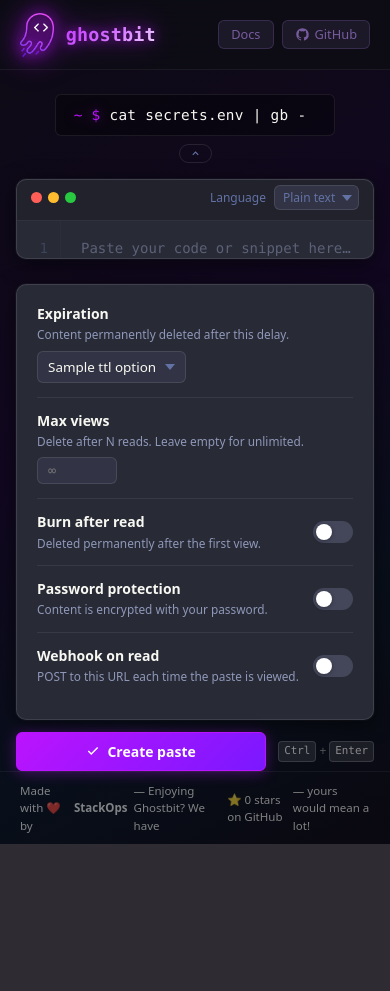
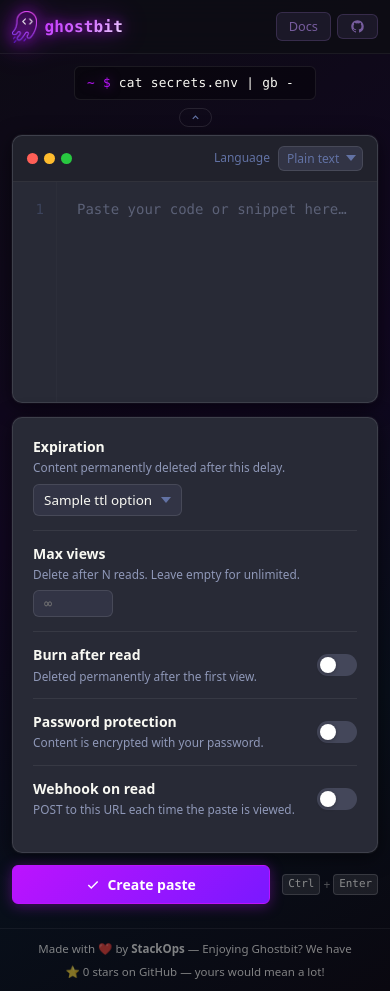
Before and after one commit to stackopshq/ghostbit, a Python web app: template templates/index.html in a window 390 px wide. Before the commit the page ends 844 px from the top, so only its background shows below. Run offline with Jinja, Linux system fonts and the light colour scheme; the template is opened without the code that fills it: most values are stand-ins (such as "Sample title", 1, 10 or a date in 2020).

Commit message:
fix: responsive mobile layout for index page and header
- Header: reduce height to 54px, smaller logo, hide GitHub button text
  (icon only) on narrow screens to prevent overflow
- Index layout: switch from fixed 100vh/overflow:hidden to scrollable
  on mobile so editor and options aren't squished
- Terminal hero: constrain width and clip overflow on small screens
- Footer: flex-wrap + centered text to prevent overflow
- Paste page: adjust top padding to match new header height

```diff
--- a/static/style.css
+++ b/static/style.css
@@ -1117,13 +1117,36 @@ kbd {
 
 /* ── Responsive ─────────────────────────────────────────────────────────────── */
 @media (max-width: 760px) {
-  .index-form { flex-direction: column; padding: 0 16px; }
-  .index-sidebar { flex: none; }
+  /* ── Header ── */
+  header { height: 54px; padding: 0 12px; }
+  .logo { font-size: 1rem; gap: 8px; }
+  .logo img { height: 32px; }
+  /* GitHub button: icon only — hide label text */
+  .btn-new [data-label] { display: none; }
+  /* Tighter gap between header buttons */
+  .header-actions { gap: 6px; }
+
+  /* ── Index layout: scrollable instead of fixed 100vh ── */
+  .index-layout { height: auto; min-height: 100vh; overflow: visible; padding-top: 54px; }
+  .index-hero { padding: 12px 16px 8px; }
+  .terminal-hero { font-size: 0.8rem; padding: 7px 12px; max-width: 100%; overflow: hidden; text-overflow: ellipsis; white-space: nowrap; }
+
+  /* ── Form ── */
+  .index-form { flex-direction: column; padding: 0 12px 24px; flex: none; gap: 14px; }
+  .index-sidebar { flex: none; width: 100%; }
+  .card-editor { flex: none; }
+  .editor-body { min-height: 220px; height: 220px; }
+  textarea { min-height: 220px; }
+
+  /* ── Submit row ── */
   .form-actions { flex-direction: row; align-items: center; }
-  .form-actions .btn-primary { width: auto; flex: 1; }
-  .editor-body { min-height: 280px; height: 280px; }
-  textarea { min-height: 280px; }
-  .paste-layout { padding-top: 64px; padding-left: 14px; padding-right: 14px; }
+  .form-actions .btn-primary { width: auto; flex: 1; justify-content: center; }
+
+  /* ── Footer ── */
+  .site-footer { flex-wrap: wrap; justify-content: center; text-align: center; padding: 10px 16px; gap: 3px; line-height: 1.7; }
+
+  /* ── Paste page ── */
+  .paste-layout { padding-top: 60px; padding-left: 14px; padding-right: 14px; }
   .paste-inbar { flex-direction: column; align-items: flex-start; gap: 6px; }
   .paste-inbar-actions { align-self: flex-end; }
 }
--- a/templates/base.html
+++ b/templates/base.html
@@ -31,7 +31,7 @@
       <a href="https://docs.ghostbit.dev" class="btn-new" target="_blank" rel="noopener" style="opacity:0.6;">Docs</a>
       <a href="https://github.com/stackopshq/ghostbit" class="btn-new" target="_blank" rel="noopener" aria-label="GitHub" style="opacity:0.6; display:flex; align-items:center; gap:5px;">
         <svg width="15" height="15" viewBox="0 0 24 24" fill="currentColor"><path d="M12 2C6.477 2 2 6.484 2 12.017c0 4.425 2.865 8.18 6.839 9.504.5.092.682-.217.682-.483 0-.237-.008-.868-.013-1.703-2.782.605-3.369-1.343-3.369-1.343-.454-1.158-1.11-1.466-1.11-1.466-.908-.62.069-.608.069-.608 1.003.07 1.531 1.032 1.531 1.032.892 1.53 2.341 1.088 2.91.832.092-.647.35-1.088.636-1.338-2.22-.253-4.555-1.113-4.555-4.951 0-1.093.39-1.988 1.029-2.688-.103-.253-.446-1.272.098-2.65 0 0 .84-.27 2.75 1.026A9.564 9.564 0 0 1 12 6.844a9.59 9.59 0 0 1 2.504.337c1.909-1.296 2.747-1.027 2.747-1.027.546 1.379.202 2.398.1 2.651.64.7 1.028 1.595 1.028 2.688 0 3.848-2.339 4.695-4.566 4.943.359.309.678.92.678 1.855 0 1.338-.012 2.419-.012 2.747 0 .268.18.58.688.482A10.02 10.02 0 0 0 22 12.017C22 6.484 17.522 2 12 2z"/></svg>
-        GitHub
+        <span data-label>GitHub</span>
       </a>
     </div>
   </header>
```
